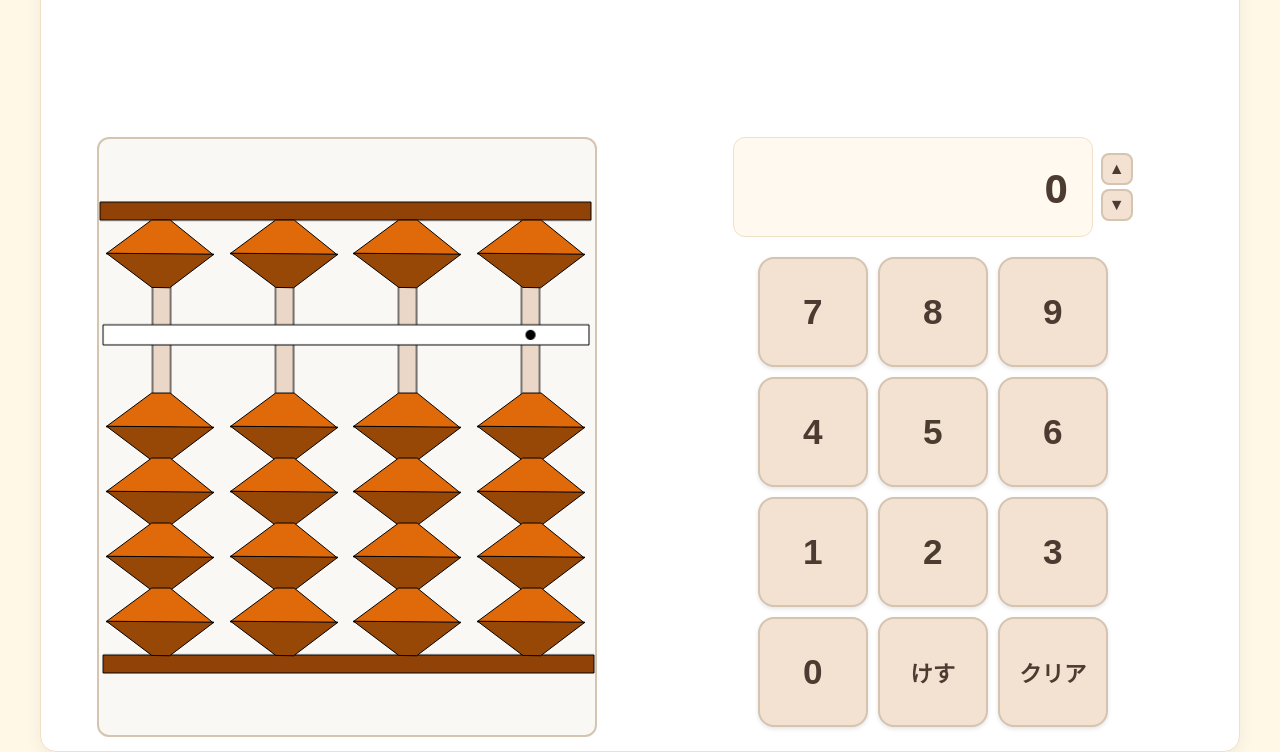
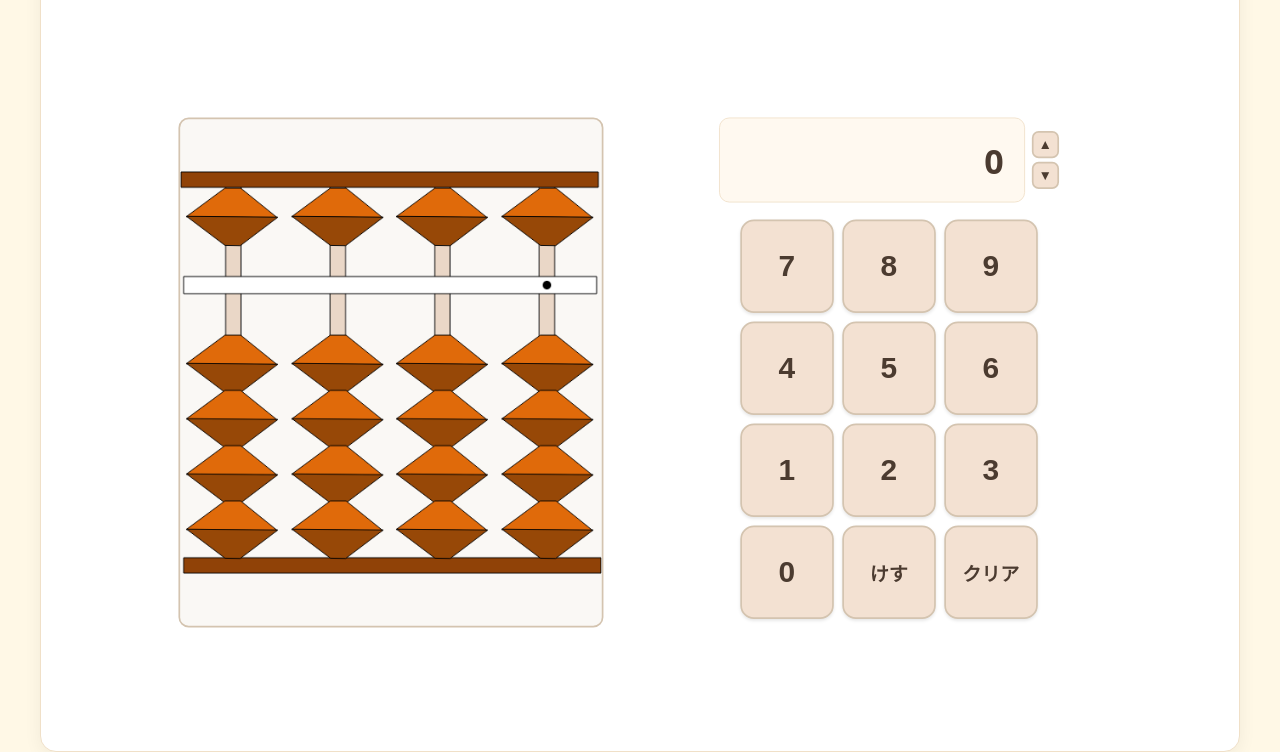
Before and after one commit to parineko/soroban_game1, an Astro site: page /TestZero in a window 1280 px wide. Shown: the part 193-945 px from the top of the page. Built offline with nearby package versions, Linux system fonts and the light colour scheme; Astro itself is replaced by a stand-in of ours.

Commit message:
小画面対応：transform scaleでレスポンシブ化（玉の位置ずれ防止）

```diff
--- a/src/components/GameScreen.astro
+++ b/src/components/GameScreen.astro
@@ -398,6 +398,21 @@
     }
   }
 
+  /* 小さい画面（高さが足りない場合）用のスケール調整 */
+  @media (max-height: 800px) {
+    .layout-wrapper {
+      transform: scale(0.85);
+      transform-origin: top center;
+    }
+  }
+
+  @media (max-height: 700px) {
+    .layout-wrapper {
+      transform: scale(0.75);
+      transform-origin: top center;
+    }
+  }
+
   @media (max-width: 768px) {
     .main-area {
       grid-template-columns: 1fr;
--- a/src/pages/TestZero.astro
+++ b/src/pages/TestZero.astro
@@ -680,6 +680,21 @@ import BaseLayout from "../layouts/BaseLayout.astro";
     }
   }
 
+  /* 小さい画面（高さが足りない場合）用のスケール調整 */
+  @media (max-height: 800px) {
+    .layout-wrapper {
+      transform: scale(0.85);
+      transform-origin: top center;
+    }
+  }
+
+  @media (max-height: 700px) {
+    .layout-wrapper {
+      transform: scale(0.75);
+      transform-origin: top center;
+    }
+  }
+
   @media (max-width: 768px) {
     .main-area {
       grid-template-columns: 1fr;
```
